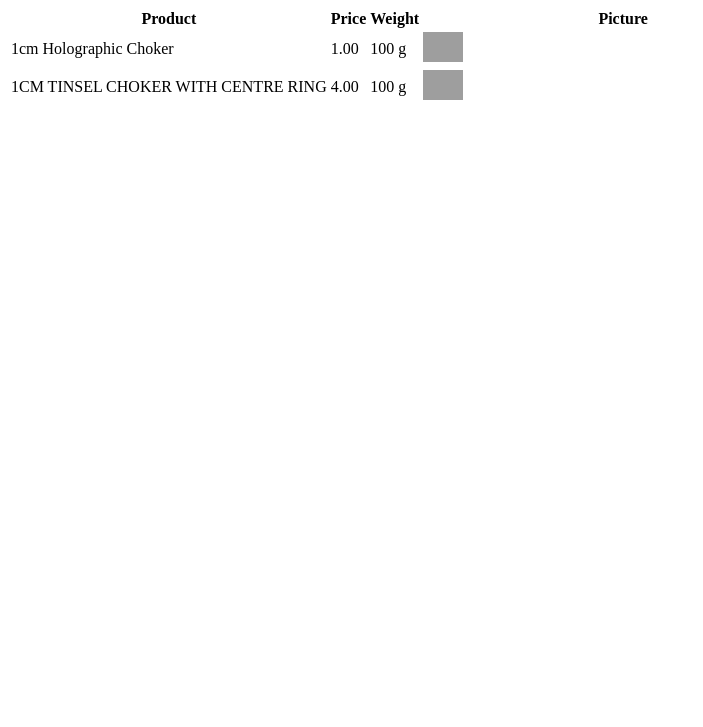
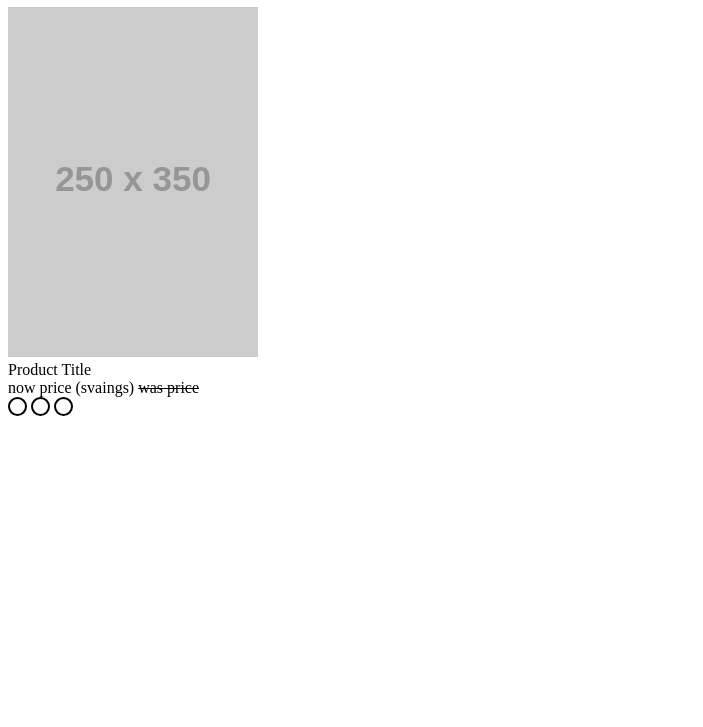
Before and after one commit to slavco86/task, a website: page index.html in a window 1280 px wide. Shown: the part 73-800 px from the top of the page, without its empty margins (0-703 px from the left). Drawn offline with nearby package versions, Linux system fonts and the light colour scheme; grey boxes are pictures that could not be loaded; placeholder pictures from the web are drawn by us.

Commit message:
standard product template in static html with initial styling

```diff
--- a/index.html
+++ b/index.html
@@ -15,16 +15,26 @@
     <!--[if lt IE 7]>
       <p class="browsehappy">You are using an <strong>outdated</strong> browser. Please <a href="#">upgrade your browser</a> to improve your experience.</p>
     <![endif]-->
-      <h1>JSON DATA:</h1>
-      <table id="jsonData">
-        <tr>
-          <th>Product</th>
-          <th>Price</th>
-          <th>Weight</th>
-          <th>Picture</th>
-        </tr>
+      <h1>Product Listings Page</h1>
+      <div class="products">
+        <div class="product">
+            <div class="image">
+              <img src="http://via.placeholder.com/250x350" alt="">
+            </div>
+          <span class="title">Product Title</span>
+          <div class="prices">
+            <span class="now-price">now price</span>
+            <span class="savings">(svaings)</span>
+            <del class="was-price">was price</del>
+          </div>
+          <div class="colours">
+            <div class="colour"></div>
+            <div class="colour"></div>
+            <div class="colour"></div>
+          </div>
+        </div>
+      </div>
 
-      </table>
     <script
   src="https://code.jquery.com/jquery-3.3.1.min.js"
   integrity="sha256-FgpCb/KJQlLNfOu91ta32o/NMZxltwRo8QtmkMRdAu8="
--- a/src/index.js
+++ b/src/index.js
@@ -1,6 +1,6 @@
 $(document).ready(function() {
   const products = []
-  const table = $('#jsonData')
+  const productContainer = $('.productada')
   const prices = []
   const colors = []
   const sizes = []
@@ -85,9 +85,9 @@ $(document).ready(function() {
     return stock
   }
 
-  function renderProducts(products) {
+  function renderProducts(products, container) {
     products.forEach(product => {
-      table.append(`
+      container.append(`
       <tr>
         <td>${product.title}</td>
         <td>${product.variants[0].price}</td>
@@ -127,6 +127,6 @@ $(document).ready(function() {
     renderProducts(filterProducts({
         colours:["black" ,"RED"],
         categories:["JEWELLERY"]
-      },products))
+      },products), productContainer)
   })
 })
--- a/styles.scss
+++ b/styles.scss
@@ -2,15 +2,15 @@ body {
   h1 {
     color: red;
   }
-  #jsonData {
-    tr {
-      td {
-        width: auto;
-        img {
-          width: 10%;
-          height: auto;
-        }
-      }
-    }
-  }
 }
+.products {
+  display: flex;
+  flex-wrap: wrap;
+}
+.colour {
+  border: 2px solid;
+  border-radius: 50%;
+  width: 15px;
+  height: 15px;
+  display: inline-block;
+}
```
Also changed, not shown: styles.css.
